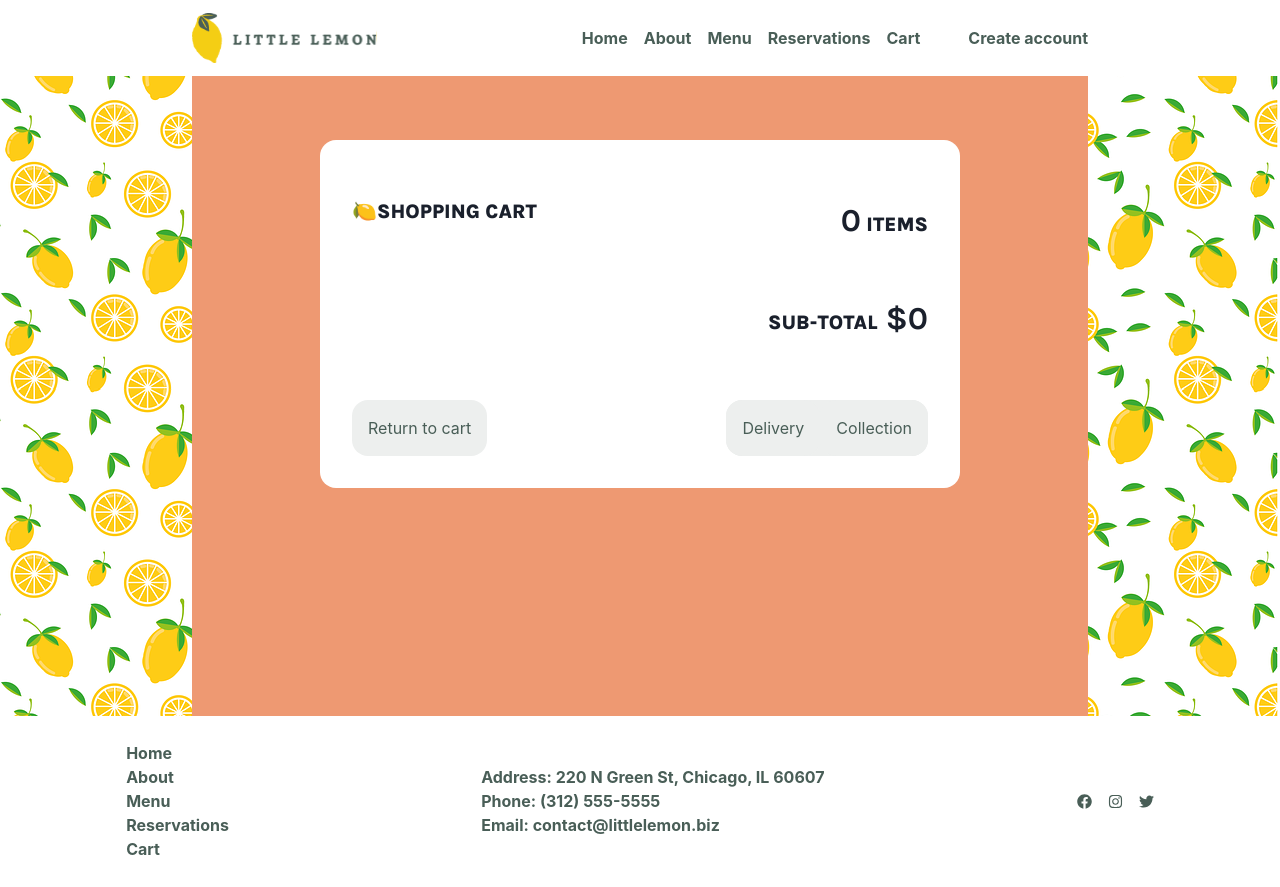
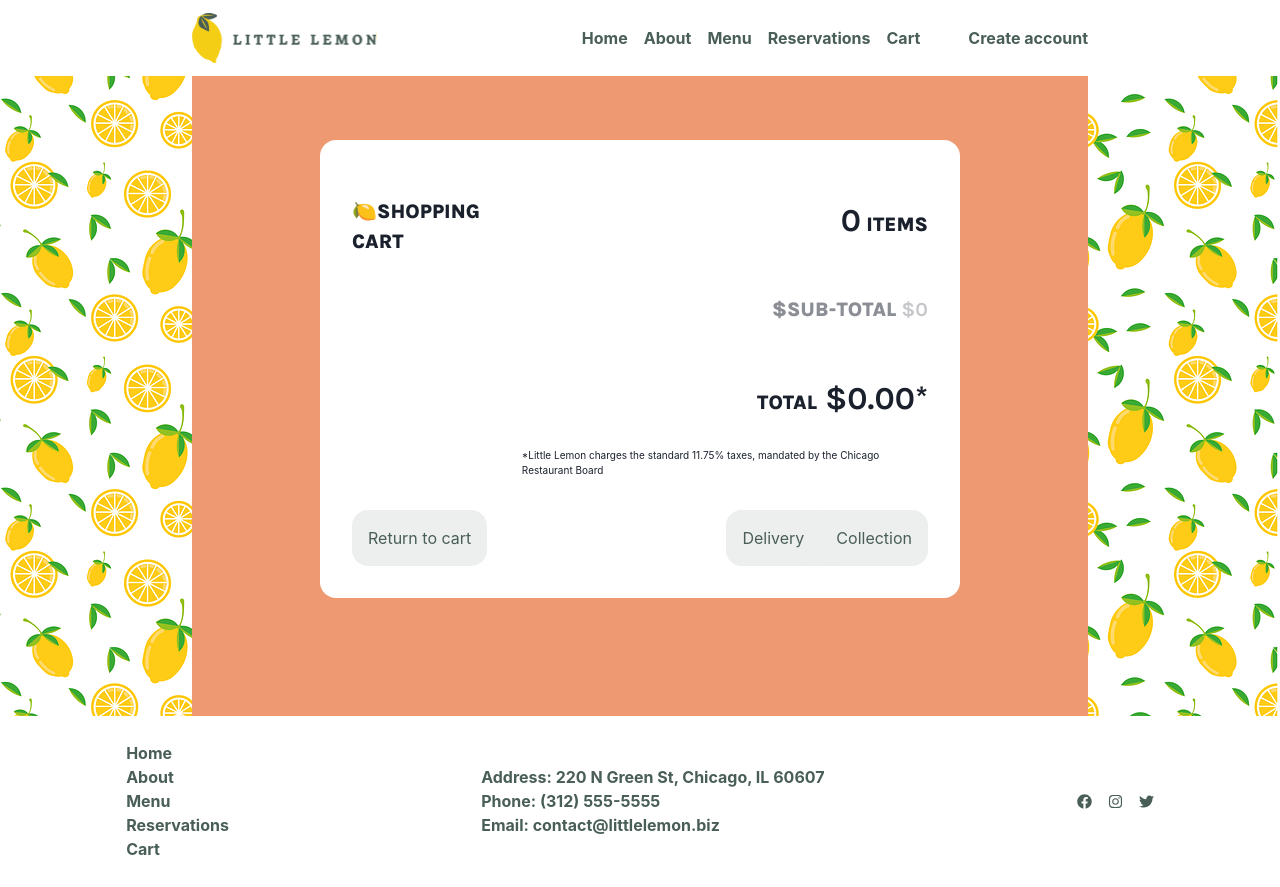
Before and after one commit to benjaminelliott/litle-lemon-web-app, a React (Create React App) app: page /cart in a window 1280 px wide. Both pictures are taken after a click on the button "Checkout". Built offline with nearby package versions, Linux system fonts and the light colour scheme; a web font is replaced by a local one.

Commit message:
added useMemo to cart function for performance

```diff
--- a/src/App.css
+++ b/src/App.css
@@ -1060,12 +1060,30 @@ select:focus{
   font-size: xx-large;
 }
 
+.cart-total-sub {
+  opacity: 0.5;
+}
+
+.cart-total-sub:before {
+  content: ' $'
+}
+
 .cart-total-total {
   font-size: xx-large;
 }
 
 .cart-total-total::before {
   content: ' $'
+}
+
+.cart-total-div {
+  display: flex;
+  flex-direction: column;
+  align-items: flex-end;
+}
+
+.cart-total-disclaimer {
+  font-size: x-small;
 }
 
 .cart-options {
--- a/src/components/ShoppingCart.tsx
+++ b/src/components/ShoppingCart.tsx
@@ -2,7 +2,7 @@ import { useShoppingCart } from 'context/ShoppingCartContext';
 import menuItems from "../data/items.json"
 import { CartSection } from './CartSection';
 import { animated, useSpring } from '@react-spring/web';
-import React, { useId, useState } from 'react';
+import React, { useId, useMemo, useState } from 'react';
 import { Link } from 'react-router-dom';
 
 type ShoppingCartProps = {
@@ -31,6 +31,14 @@ export const ShoppingCart = (props: ShoppingCartProps) => {
     const [ deliver, setDeliver ] = useState<Boolean>(false)
     const [ collect, setCollect ] = useState<Boolean>(false)
 
+    const updatedCart = useMemo(() => cartItems.reduce((total:number, cartItem:any) => {
+        const [ app, ent, des ]:any = menuItems;
+        const appItem:any = app.items.find((i:any) => i.id === cartItem.id)
+        const entItem:any = ent.items.find((i:any) => i.id === cartItem.id)
+        const desItem:any = des.items.find((i:any) => i.id === cartItem.id)
+    return total + (appItem?.price * cartItem.quantity || 0 ) + (entItem?.price * cartItem.quantity || 0 ) + (desItem?.price  * cartItem.quantity|| 0)
+    }, 0), [cartItems])
+
     return (
       <animated.section style={{...fade}}className="shopping-cart">
         <div className='cart-items'>
@@ -38,20 +46,26 @@ export const ShoppingCart = (props: ShoppingCartProps) => {
                 <h1 className="text-section-title">🍋Shopping Cart </h1>
                 <div className='cart-total'>
                     <h1 className="text-section-title"><strong className='cart-total-items'>{cartQuantity}</strong> items</h1>
-                    <h1 className="text-section-title">
+                    <h1 className={ checkOut ? 'text-section-title cart-total-sub' : "text-section-title"}>
                         Sub-total
-                        <strong className='cart-total-total'>
+                        <strong className={ checkOut ? 'cart-total-sub' : "cart-total-total"}>
                             {
-                                cartItems.reduce((total:number, cartItem:any) => {
-                                    const [ app, ent, des ]:any = menuItems;
-                                    const appItem:any = app.items.find((i:any) => i.id === cartItem.id)
-                                    const entItem:any = ent.items.find((i:any) => i.id === cartItem.id)
-                                    const desItem:any = des.items.find((i:any) => i.id === cartItem.id)
-                                return total + (appItem?.price * cartItem.quantity || 0 ) + (entItem?.price * cartItem.quantity || 0 ) + (desItem?.price  * cartItem.quantity|| 0)
-                                }, 0)
+                                updatedCart
                             }
                         </strong>
                     </h1>
+                    {
+                        checkOut &&
+                            <div className='cart-total-div'>
+                                <h1 className="text-section-title">
+                                Total
+                                <strong className='cart-total-total'>
+                                { Number(updatedCart * 1.1175).toFixed(2) + "*"}
+                                </strong>
+                            </h1>
+                            <p className='cart-total-disclaimer'>*Little Lemon charges the standard 11.75% taxes, mandated by the Chicago Restaurant Board</p>
+                        </div>
+                    }
                 </div>
             </div>
             <div className='cart-options'>
```
